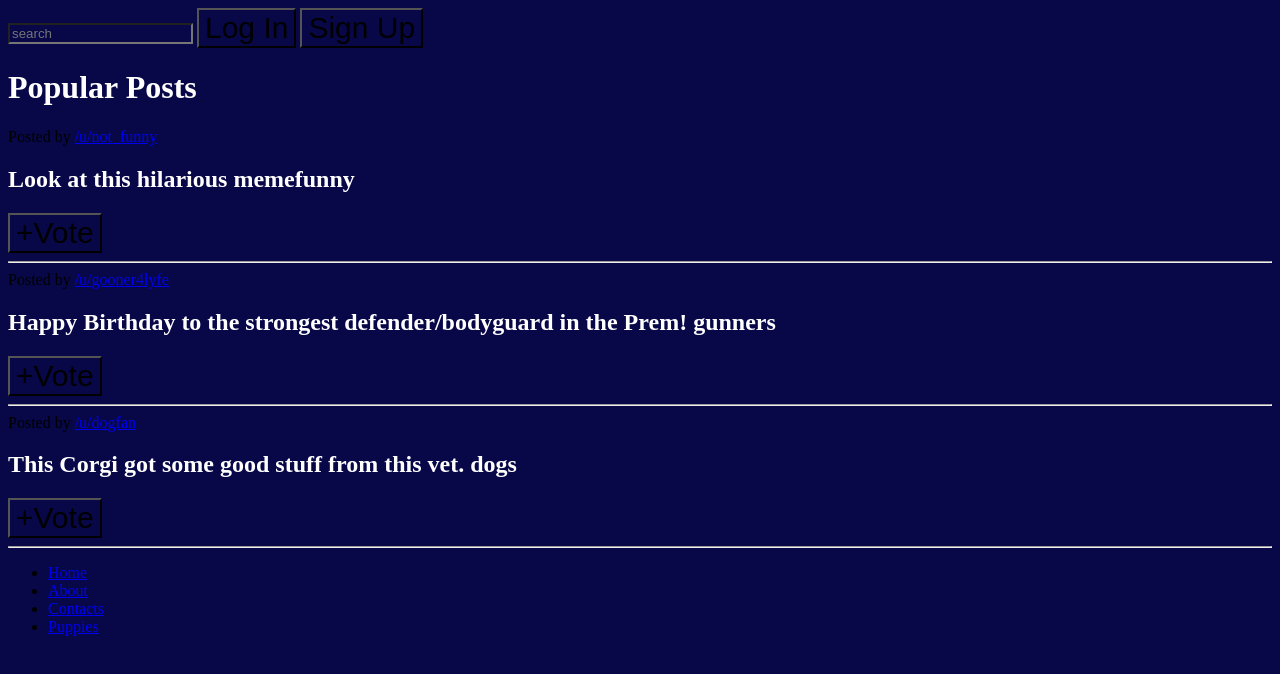
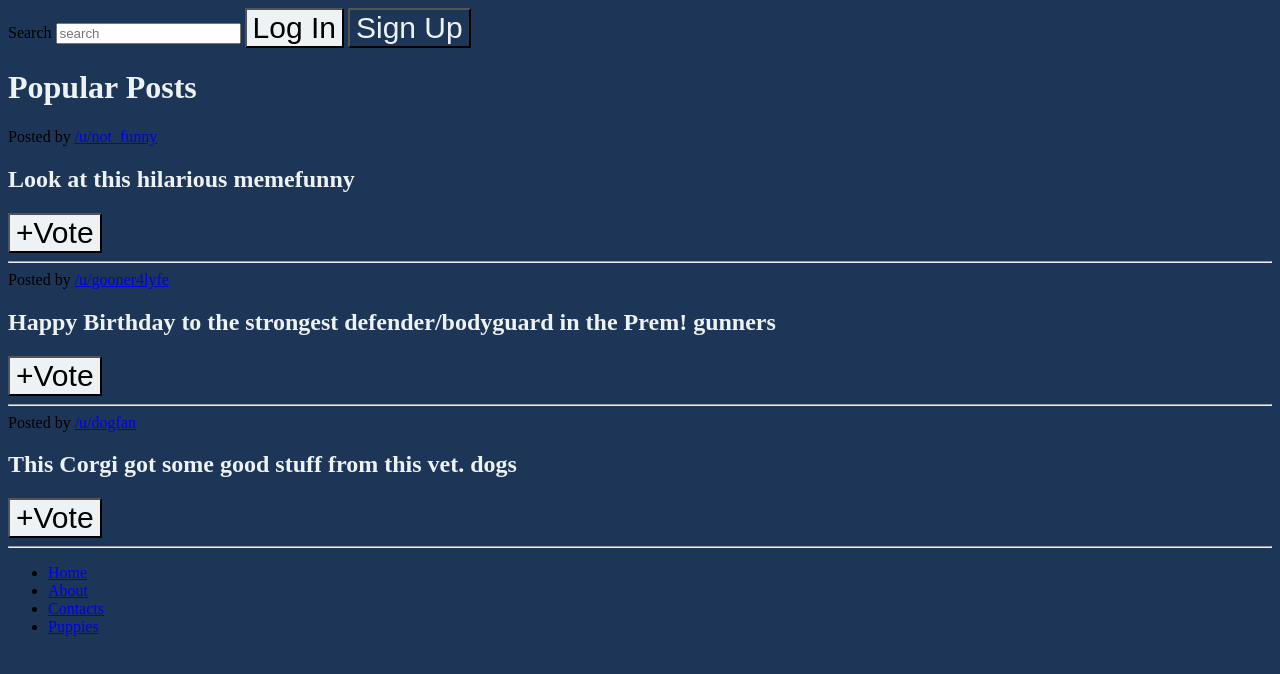
Before and after one commit to Matheusifz/TheWebDeveloperBootcamp2022, a plain HTML site: page 08 CSS_Selectors/index.html in a window 1280 px wide. Drawn offline with Linux system fonts and the light colour scheme.

Commit message:
feat: finish video 70 the ID selector

```diff
--- a/08 CSS_Selectors/index.html
+++ b/08 CSS_Selectors/index.html
@@ -9,9 +9,10 @@
   </head>
   <body>
     <nav>
-      <input type="text" placeholder="search" />
+      <label for="search">Search</label>
+      <input type="text" placeholder="search" id="search" />
       <button>Log In</button>
-      <button>Sign Up</button>
+      <button id="signup">Sign Up</button>
     </nav>
     <main>
       <h1>Popular Posts</h1>
--- a/08 CSS_Selectors/styles.css
+++ b/08 CSS_Selectors/styles.css
@@ -1,12 +1,22 @@
-* {
+/* * {
   background-color: rgb(8, 8, 73);
 }
+ */
 
+body {
+  background-color: #1d3557;
+}
 button {
   font-size: 30px;
+  background-color: #edf2f4;
 }
 
 h1,
 h2 {
-  color: white;
+  color: #edf2f4;
 }
+
+#signup {
+  background-color: #1d3557;
+  color: #edf2f4;
+}
```
